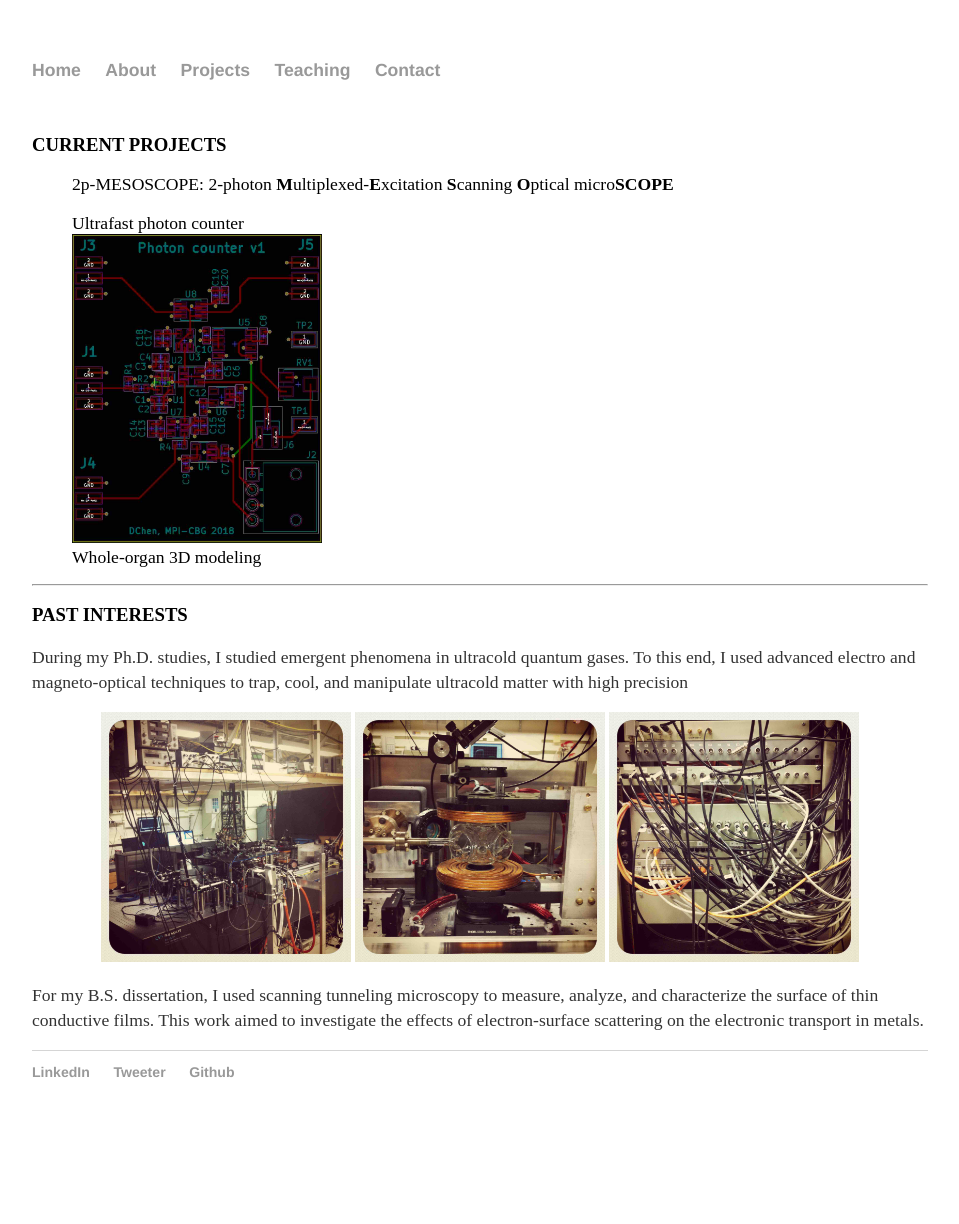
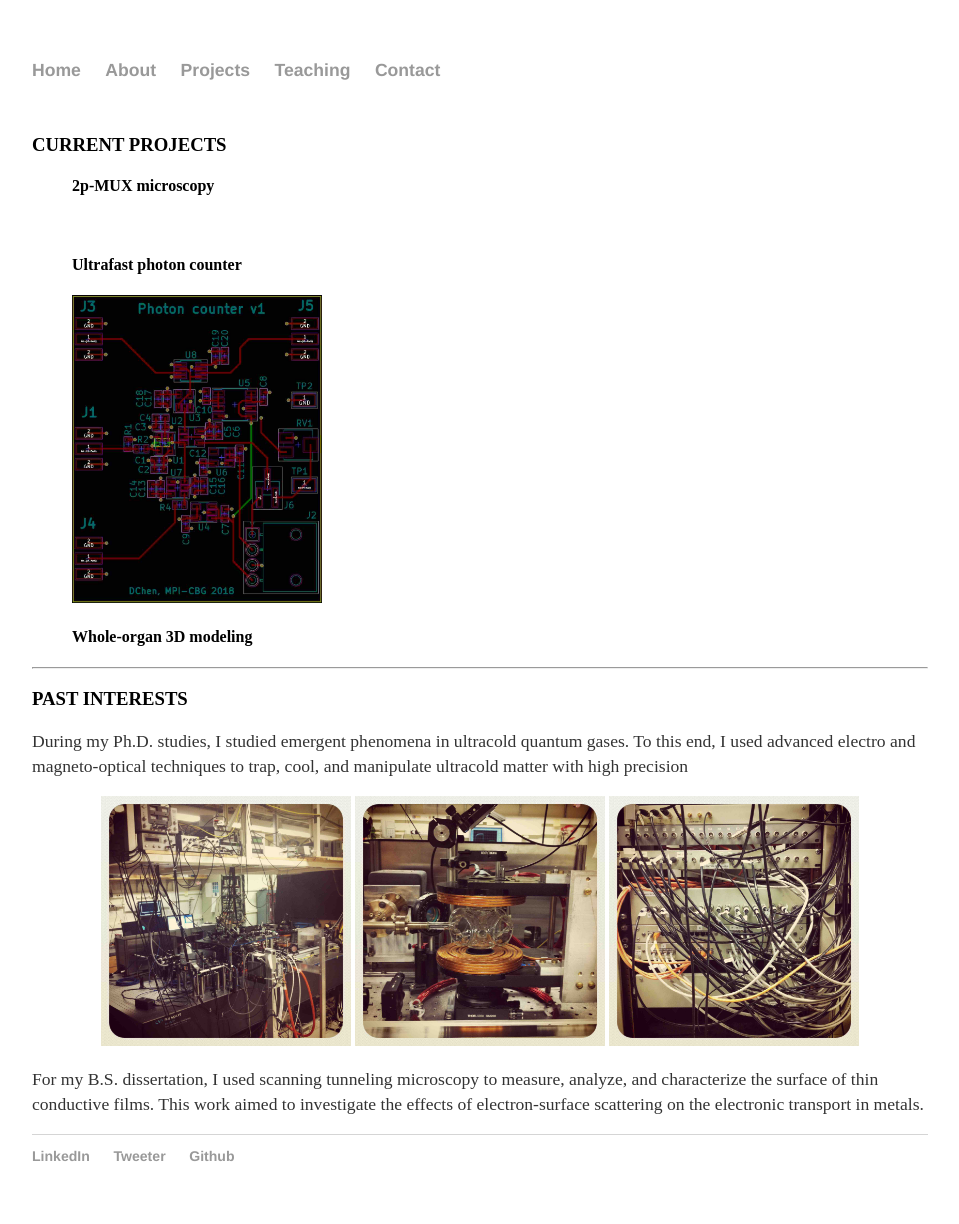
Before and after one commit to davidchenlee/davidchenlee.github.io, a Jekyll site: the page built from projects/projects.html, in a window 1280 px wide. Shown: the whole page, without its empty margins (160-1119 px from the left). Built offline with Jekyll 4.4.1, drawn with Linux system fonts in a browser that asks for light colours; before the commit the page ends 1140 px from its top, so only the background shows below that.

Commit message:
Update info

```diff
--- a/projects/projects.html
+++ b/projects/projects.html
@@ -5,14 +5,14 @@ title: David Chen
 
 <h3>CURRENT PROJECTS</h3>
 <ul style="list-style-type:none">
-<li>2p-MESOSCOPE: 2-photon <b>M</b>ultiplexed-<b>E</b>xcitation <b>S</b>canning <b>O</b>ptical micro<b>SCOPE</b></li>
+<h4>2p-MUX microscopy</h4>
 
 <br>
-<li>Ultrafast photon counter</li>
+<h4>Ultrafast photon counter</h4>
 <img src="/projects/Photoncounter v1 PCB.jpg" alt="Photon-counter" style="width:250px">
 
 <br>
-<li>Whole-organ 3D modeling</li>
+<h4>Whole-organ 3D modeling</h4>
 </ul>
 <hr>
 
```
